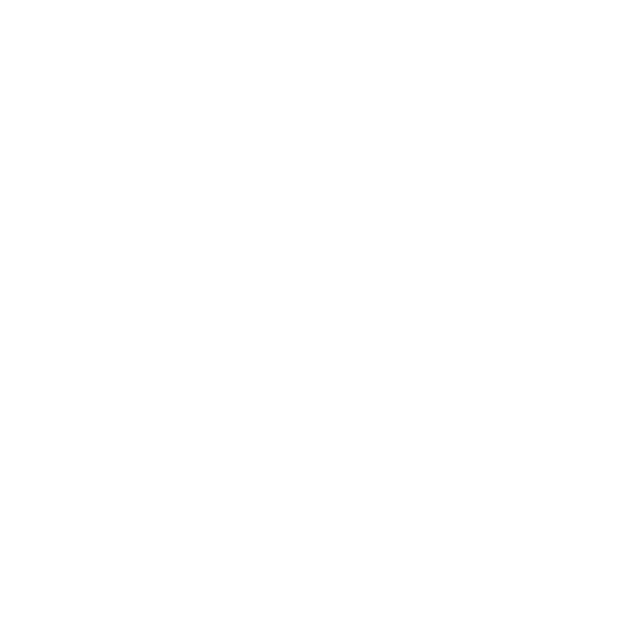
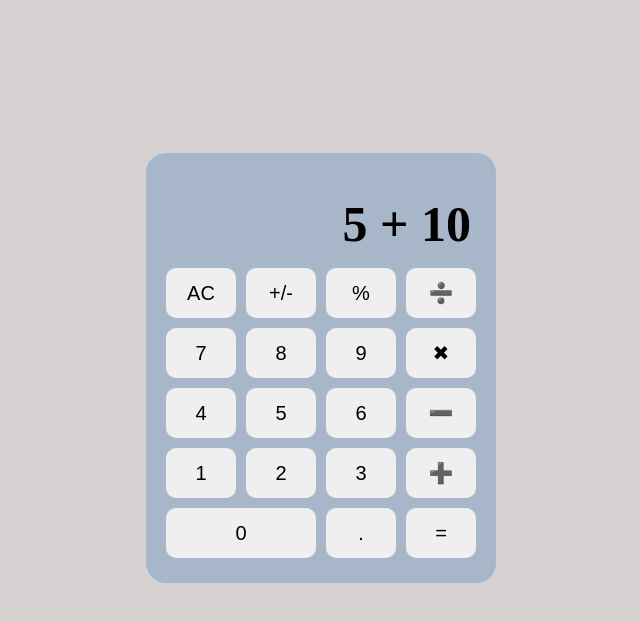
Before and after one commit to RihamRamzi/calculator, a plain HTML site: page index.html in a window 1280 px wide. Shown: the whole page, without its empty margins (319-959 px from the left). Drawn offline with Linux system fonts and the light colour scheme.

Commit message:
HTML and CSS
1. completed the HTML and CSS design for the
calculator

```diff
--- a/index.html
+++ b/index.html
@@ -7,6 +7,36 @@
     <link rel="stylesheet" href="styles.css" />
   </head>
   <body>
+    <div class="container">
+      <div class="display">5 + 10</div>
+      <div class="numbers">
+        <button>AC</button>
+        <button>+/-</button>
+        <button>%</button>
+        <button>➗</button>
+
+        <button id="">7</button>
+        <button id="">8</button>
+        <button id="">9</button>
+        <button>✖</button>
+
+        <button id="">4</button>
+        <button id="">5</button>
+        <button id="">6</button>
+        <button>➖</button>
+
+        <button id="">1</button>
+        <button id="">2</button>
+        <button id="">3</button>
+        <button>➕</button>
+
+        <button id="Btn0">0</button>
+        <button id="">.</button>
+        <button>=</button>
+      </div>
+      <div class="operators"></div>
+    </div>
+
     <script src="script.js"></script>
   </body>
 </html>
--- a/script.js
+++ b/script.js
@@ -11,7 +11,7 @@ function divide(num1, num2) {
   return num1 / num2;
 }
 
-let num1 = 0;
+let num1 = [];
 let num2 = 0;
 let operator;
 
--- a/styles.css
+++ b/styles.css
@@ -0,0 +1,52 @@
+* {
+  box-sizing: border-box;
+}
+body {
+  height: 90vh;
+  display: flex;
+  align-items: center;
+  justify-content: center;
+  background-color: rgb(214, 210, 210);
+}
+
+.numbers {
+  width: 350px;
+  height: 300px;
+  display: flex;
+  flex-wrap: wrap;
+  align-content: center;
+  justify-content: center;
+  gap: 10px;
+}
+button {
+  height: 50px;
+  width: 70px;
+  border-radius: 10px;
+  border: none;
+  font-size: 20px;
+  font-weight: 500;
+  cursor: pointer;
+}
+button:hover {
+  background-color: rgb(209, 215, 218);
+}
+#Btn0 {
+  width: 150px;
+}
+
+.container {
+  height: 430px;
+  width: 350px;
+  background-color: hsl(213, 23%, 72%);
+  border-radius: 20px;
+}
+.display {
+  height: 100px;
+  display: flex;
+  align-items: flex-end;
+  justify-content: flex-end;
+  font-size: 50px;
+  font-weight: 900;
+  padding-right: 25px;
+  margin-bottom: 10px;
+}
```
